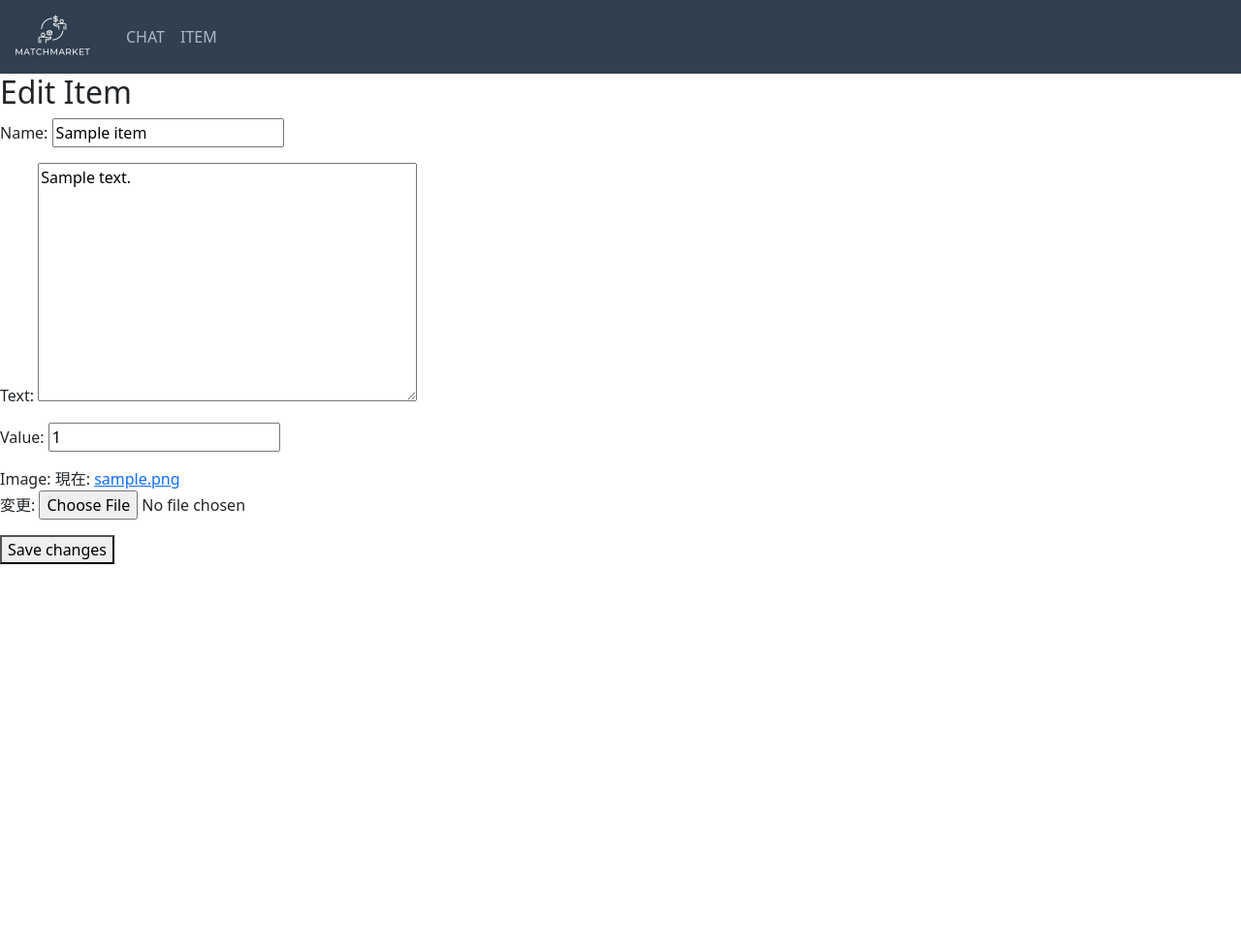
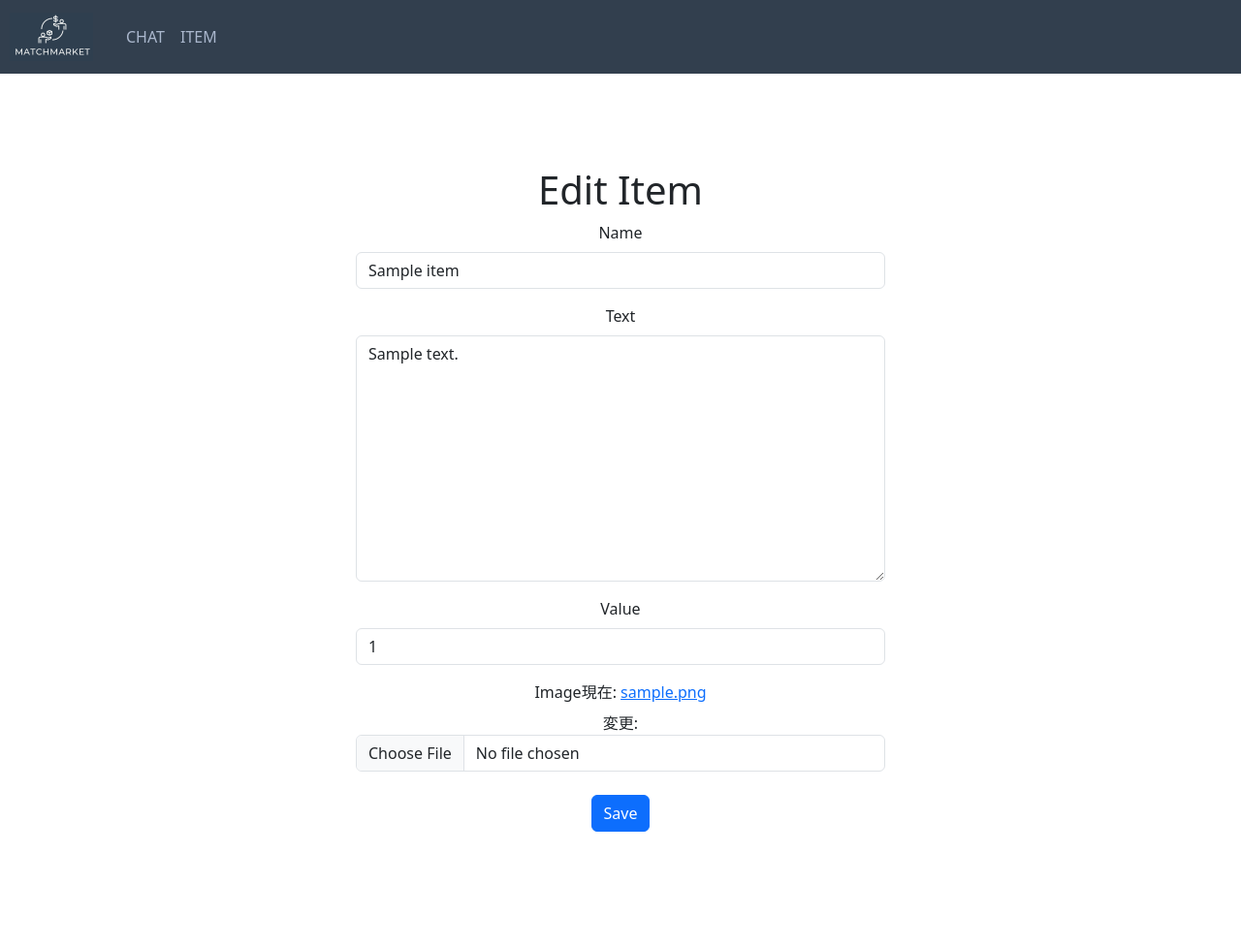
Before and after one commit to yanaih16/gPBL_2023_summer, a Django app: page /item_list/1/ in a window 1280 px wide. Shown: the whole page at 97% size. Before the commit the page ends 582 px from the top, so only its background shows below. Run offline with Django 4.2, Linux system fonts and the light colour scheme; a user stored in the database is signed in; tables that the repository leaves empty hold one stand-in row (values such as "Sample post"); some libraries are stand-ins or nearby versions.

Commit message:
商品リストとその編集が完成した

```diff
--- a/app/views/item_update.py
+++ b/app/views/item_update.py
@@ -10,6 +10,12 @@ class ItemForm(forms.ModelForm):
         model = Item
         fields = ['name', 'text', 'value', 'image']  # 必要なフィールドのみを指定
 
+    def __init__(self, *args, **kwargs):
+        super().__init__(*args, **kwargs)
+        for field in self.fields.values():
+            field.widget.attrs["class"] = "form-control"
+
+
 
 class ItemUpdateView(LoginRequiredMixin, UpdateView):
     model = Item
--- a/templates/item/item_update.html
+++ b/templates/item/item_update.html
@@ -1,10 +1,22 @@
 {% extends "base.html" %}
+{% load django_bootstrap5 %}
+{% block content %}
+<section class="py-5 text-center container">
+    <div class="row py-lg-5">
+      <div class="col-lg-6 col-md-8 mx-auto">
+        <h1 class="fw-light">Edit Item</h1>
+        <form method="post">
+            {% csrf_token %}
+            {% bootstrap_form form %}
+            <p>
+                <button type="submit" class="btn btn-primary my-2">Save</button>
+              </p>
+        </form>
 
-{% block content %}
-<h2>Edit Item</h2>
-<form method="post">
-    {% csrf_token %}
-    {{ form.as_p }}
-    <button type="submit">Save changes</button>
-</form>
-{% endblock %}
+      </div>
+    </div>
+
+  </section>
+
+
+  {% endblock %}
```
